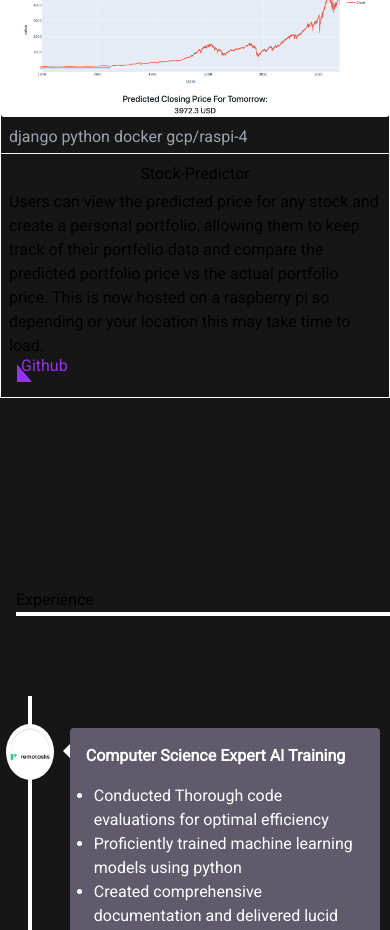
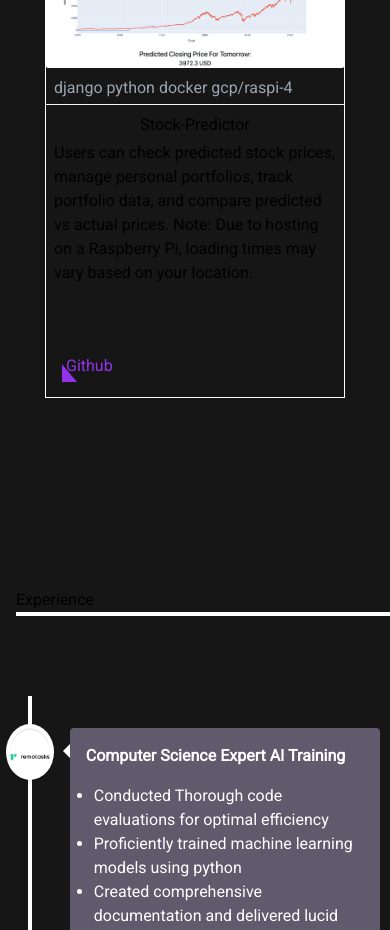
Before and after one commit to jtmacoco/personal_website, a Next.js app in the folder personal_websit_v2/: page / in a window 390 px wide. Shown: the part 2080-3010 px from the top of the page. Built offline with nearby package versions, Linux system fonts and the light colour scheme.

Commit message:
changed info

```diff
--- a/personal_websit_v2/app/constants/info.tsx
+++ b/personal_websit_v2/app/constants/info.tsx
@@ -119,7 +119,7 @@ export const projects = [
     {
         src: stock_predictor,
         title: "Stock-Predictor",
-        description: "Users can view the predicted price for any stock and create a personal portfolio, allowing them to keep track of their portfolio data and compare the predicted portfolio price vs the actual portfolio price. This is now hosted on a raspberry pi so depending or your location this may take time to load.",
+        description: "Users can check predicted stock prices, manage personal portfolios, track portfolio data, and compare predicted vs actual prices. Note: Due to hosting on a Raspberry Pi, loading times may vary based on your location.",
         h: "h-100",
         href: "https://www.stock-predictor.com/",
         github: "https://github.com/jtmacoco/Capstone",
@@ -160,7 +160,7 @@ export const projects = [
         h: "h-100",
         href:"/",
         github:"https://github.com/jtmacoco/personal_website_v2",
-        tools: "nextjs, typescript"
+        tools: "nextjs typescript"
     }
 ];
 export const experience_info = [
--- a/personal_websit_v2/app/sections/Projects.tsx
+++ b/personal_websit_v2/app/sections/Projects.tsx
@@ -29,7 +29,7 @@ export default function Projects() {
                         </a>
                     </div>
                     {projects.slice(0, 3).map((proj, index) => (
-                        <ul key={index} className={`sm:${index < 3 ? "block" : "hidden"} ${index < 1 ? "block" : "hidden"} border border-white h-[495px] 2xl:h-[550px] w-[400px] sm:w-[900px]`}>
+                        <ul key={index} className={`sm:${index < 3 ? "block" : "hidden"} ${index < 1 ? "block" : "hidden"} border border-white h-[495px]  2xl:h-[550px] w-[300px] sm:w-[900px]`}>
                             <li id="proj images" key={proj.title}>
                                 <Link href={`${proj.href}`} target="_blank">
                                     <Image src={proj.src} alt={proj.title} className={` `} />
```
Also changed, not shown: personal_websit_v2/tailwind.config.ts (+5 -4 lines).
